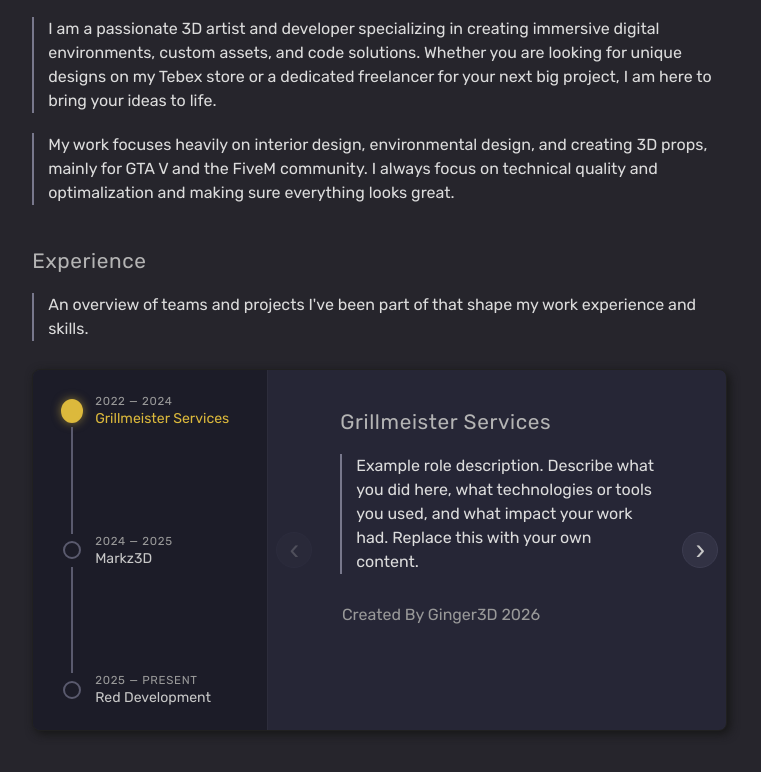
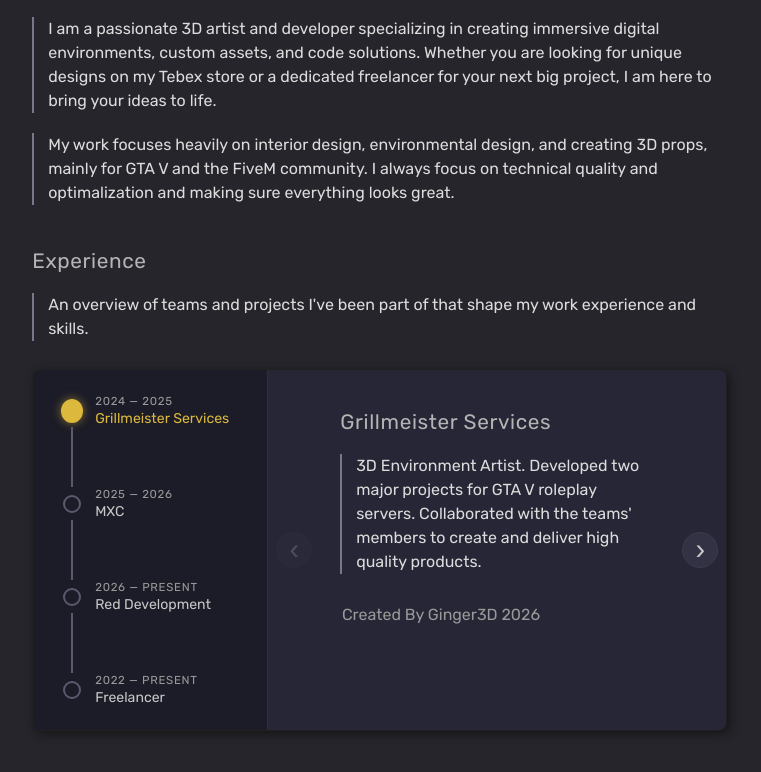
Before and after one commit to TheGingeros/personal_webpage, a plain HTML site: page index.html in a window 1280 px wide. Shown: the part 160-932 px from the top of the page, without its empty margins (207-968 px from the left). Drawn offline with Linux system fonts and the light colour scheme.

Commit message:
content for the cards

```diff
--- a/index.html
+++ b/index.html
@@ -36,7 +36,7 @@
                     <div class="exp-step" data-index="0">
                         <div class="exp-step-left"><div class="exp-circle"></div></div>
                         <div class="exp-step-label">
-                            <span class="exp-years">2022 — 2024</span>
+                            <span class="exp-years">2024 — 2025</span>
                             <span class="exp-team">Grillmeister Services</span>
                         </div>
                     </div>
@@ -44,16 +44,24 @@
                     <div class="exp-step" data-index="1">
                         <div class="exp-step-left"><div class="exp-circle"></div></div>
                         <div class="exp-step-label">
-                            <span class="exp-years">2024 — 2025</span>
-                            <span class="exp-team">Markz3D</span>
+                            <span class="exp-years">2025 — 2026</span>
+                            <span class="exp-team">MXC</span>
                         </div>
                     </div>
                     <div class="exp-line" data-index="1"></div>
                     <div class="exp-step" data-index="2">
                         <div class="exp-step-left"><div class="exp-circle"></div></div>
                         <div class="exp-step-label">
-                            <span class="exp-years">2025 — Present</span>
+                            <span class="exp-years">2026 — Present</span>
                             <span class="exp-team">Red Development</span>
+                        </div>
+                    </div>
+                    <div class="exp-line" data-index="2"></div>
+                    <div class="exp-step" data-index="3">
+                        <div class="exp-step-left"><div class="exp-circle"></div></div>
+                        <div class="exp-step-label">
+                            <span class="exp-years">2022 — Present</span>
+                            <span class="exp-team">Freelancer</span>
                         </div>
                     </div>
                 </div>
@@ -63,14 +71,24 @@
                     <div class="exp-cards">
                         <div class="exp-card" data-index="0">
                             <p class="exp-card-title">Grillmeister Services</p>
-                            <p class="hero_bio">Example role description. Describe what you did here, what technologies or tools you used, and what impact your work had. Replace this with your own content.</p>
+                            <p class="hero_bio">
+                                3D Environment Artist. Developed two major projects for GTA V roleplay servers. Collaborated with the teams' members to create and deliver high quality products.
+                            </p>
                         </div>
                         <div class="exp-card" data-index="1">
-                            <p class="exp-card-title">Markz3D</p>
-                            <p class="hero_bio">Example role description. Describe what you did here, what technologies or tools you used, and what impact your work had. Replace this with your own content.</p>
+                            <p class="exp-card-title">MXC - Markz3D Team</p>
+                            <p class="hero_bio">
+                                3D Interior Designer. Created interiors with attention to detail and optimalization. Learned more in detail on how to work in a professional team and deliver high quality 3D models.
+                            </p>
                         </div>
                         <div class="exp-card" data-index="2">
                             <p class="exp-card-title">Red Development</p>
+                            <p class="hero_bio">3D Environment Artist. Developeing interiors and exteriors with attention to detail and optimalization.
+
+                            </p>
+                        </div>
+                        <div class="exp-card" data-index="3">
+                            <p class="exp-card-title">Freelancer</p>
                             <p class="hero_bio">Example role description. Describe what you did here, what technologies or tools you used, and what impact your work had. Replace this with your own content.</p>
                         </div>
                     </div>
```
